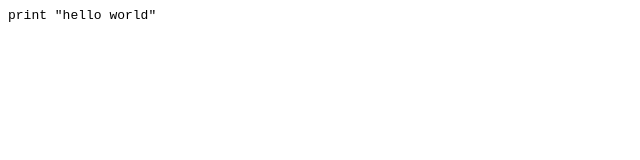
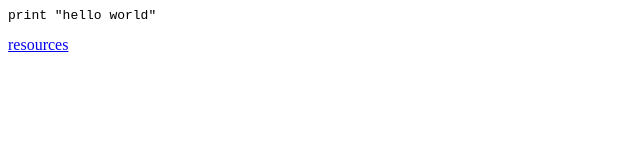
Before and after one commit to butogalo/butogalo.github.io, a plain HTML site: page index.html in a window 1280 px wide. Shown: the full height of the page, 0-640 px from the left. Drawn offline with Linux system fonts and the light colour scheme.

Commit message:
Update index.html

```diff
--- a/index.html
+++ b/index.html
@@ -1,3 +1,5 @@
 <pre>
 print "hello world"
 </pre>
+
+<a href="resources.html">resources</a>
```
